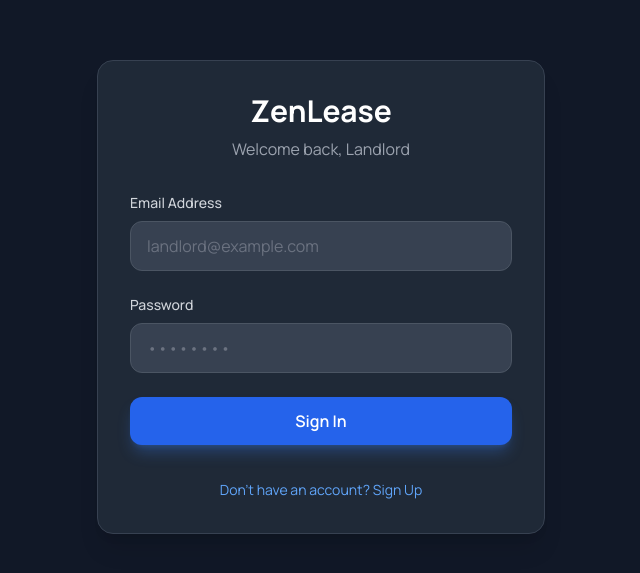
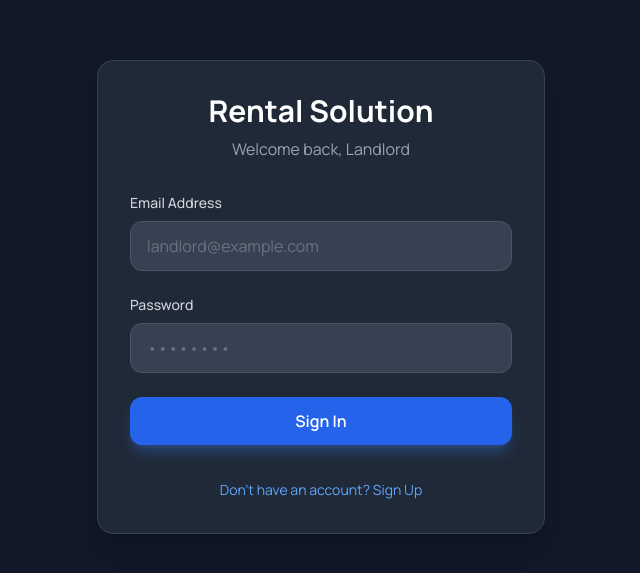
Before and after one commit to kokqin/easyrent, a React (Vite) app: page / in a window 1280 px wide. Shown: the part 103-676 px from the top of the page, without its empty margins (319-959 px from the left). Built offline with nearby package versions, Linux system fonts and the light colour scheme; no server answers; the database is empty.

Commit message:
chore: rename project to Rental Solution

```diff
--- a/components/Login.tsx
+++ b/components/Login.tsx
@@ -40,7 +40,7 @@ const Login: React.FC = () => {
         <div className="flex flex-col items-center justify-center min-h-screen bg-gray-50 dark:bg-gray-900 p-6">
             <div className="w-full max-w-md bg-white dark:bg-gray-800 rounded-2xl shadow-xl p-8 border border-gray-100 dark:border-gray-700">
                 <div className="text-center mb-8">
-                    <h1 className="text-3xl font-bold text-gray-900 dark:text-white mb-2">ZenLease</h1>
+                    <h1 className="text-3xl font-bold text-gray-900 dark:text-white mb-2">Rental Solution</h1>
                     <p className="text-gray-500 dark:text-gray-400">
                         {isSignUp ? 'Create your landlord account' : 'Welcome back, Landlord'}
                     </p>
--- a/index.html
+++ b/index.html
@@ -4,7 +4,7 @@
 <head>
     <meta charset="utf-8">
     <meta name="viewport" content="width=device-width, initial-scale=1.0">
-    <title>ZenLease Landlord Portal</title>
+    <title>Rental Solution Landlord Portal</title>
     <link rel="preconnect" href="https://fonts.googleapis.com">
     <link rel="preconnect" href="https://fonts.gstatic.com" crossorigin>
     <link href="https://fonts.googleapis.com/css2?family=Manrope:wght@400;500;600;700;800&display=swap" rel="stylesheet">
--- a/metadata.json
+++ b/metadata.json
@@ -1,5 +1,5 @@
 {
-  "name": "ZenLease Landlord Portal",
+  "name": "Rental Solution Landlord Portal",
   "description": "A premium landlord management dashboard featuring tenant tracking, revenue visualization, and lease management with a sleek dark-mode aesthetic.",
   "requestFramePermissions": []
 }
--- a/package.json
+++ b/package.json
@@ -1,5 +1,5 @@
 {
-  "name": "zenlease-landlord-portal",
+  "name": "rental-solution",
   "private": true,
   "version": "0.0.0",
   "type": "module",
```
Also changed, not shown: 1 other file (tests, documents, lock files or other folders).
